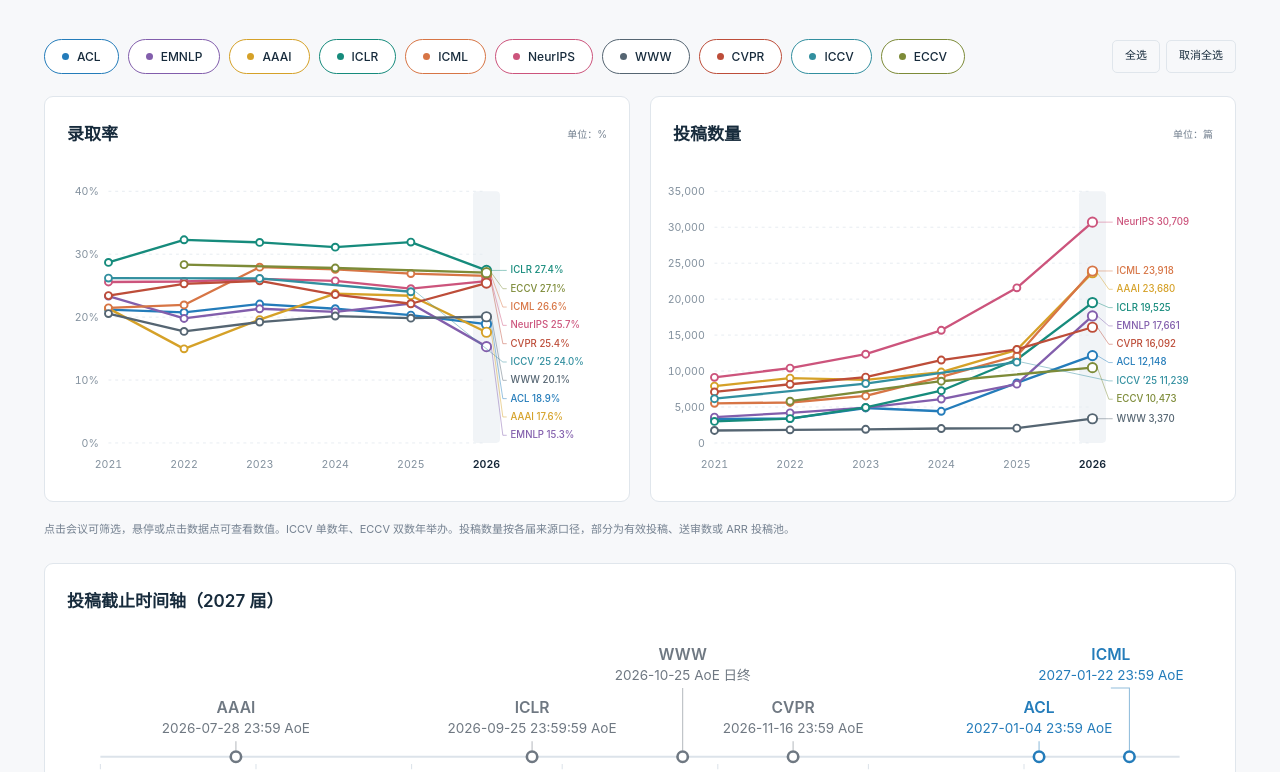
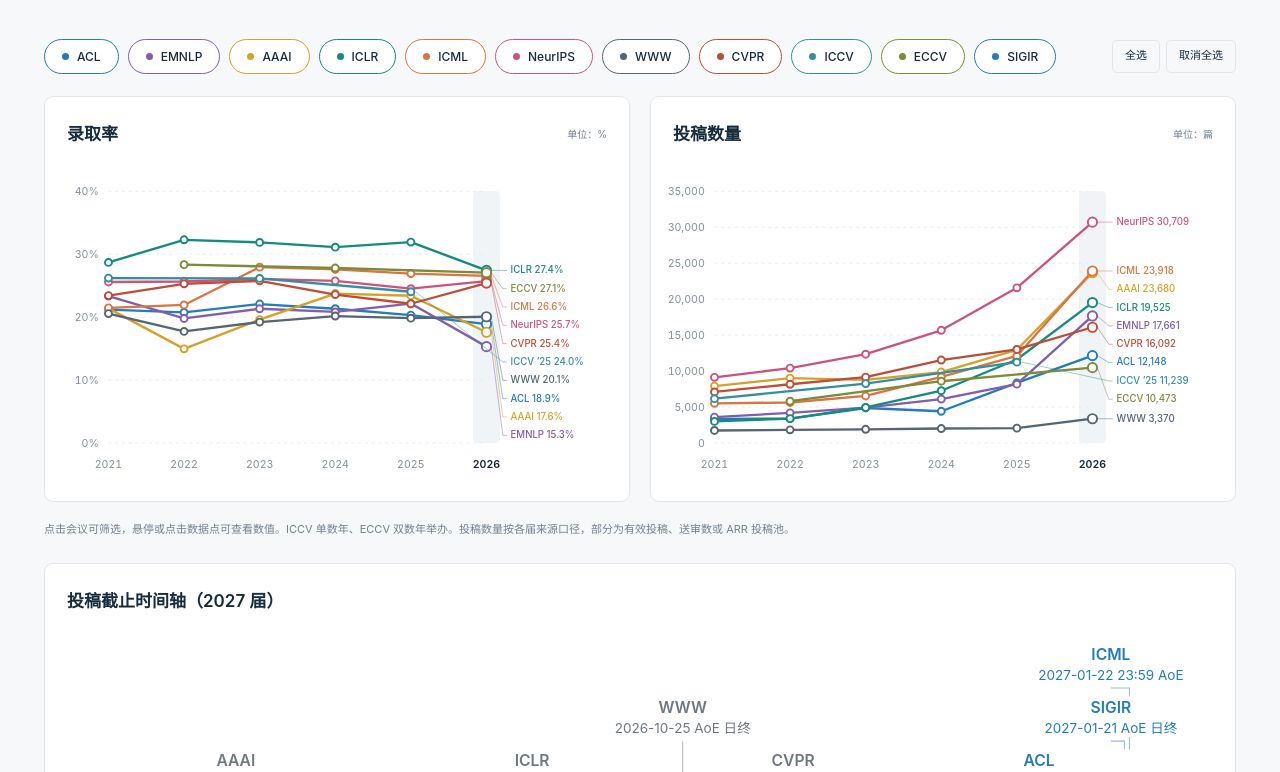
Before and after one commit to FANXIN-Gmail/conference, a plain HTML site: page index.html in a window 1280 px wide. Shown: the part 114-886 px from the top of the page. Drawn offline with Linux system fonts and the light colour scheme.

Commit message:
Add SIGIR 2027 full-paper deadline

```diff
--- a/app.js
+++ b/app.js
@@ -1,11 +1,11 @@
-import { renderDeadlineTimeline } from './timeline.mjs?v=timeline-20261118';
+import { renderDeadlineTimeline } from './timeline.mjs?v=sigir-20261119';
 
 const $ = (id) => document.getElementById(id);
 const number = (n) => n.toLocaleString('en-US');
 const rate = (row) => 100 * row.accepted / row.submissions;
 const percent = (row) => `${rate(row).toFixed(1)}%`;
 const escape = (s) => String(s).replace(/[&<>"']/g, c => ({'&':'&amp;','<':'&lt;','>':'&gt;','"':'&quot;',"'":'&#39;'}[c]));
-let dataset, deadlines, years, selected, focusYear;
+let dataset, deadlines, conferenceFilters, years, selected, focusYear;
 const tooltip = $('tooltip');
 
 function hideTooltip() { tooltip.hidden = true; }
@@ -37,7 +37,8 @@ function renderChart(id, metric) {
   }
   years.forEach(year => parts.push(`<text class="axis-label" x="${x(year)}" y="${H-13}" text-anchor="middle" ${year === focusYear ? 'style="fill:#142537;font-weight:600"' : ''}>${year}</text>`));
   const labels = [];
-  dataset.conferences.filter(c => selected.has(c.id)).forEach(c => {
+  const selectedSeries = dataset.conferences.filter(c => selected.has(c.id));
+  selectedSeries.forEach(c => {
     const rows = dataset.records.filter(r => r.conference === c.id).sort((a,b) => a.year-b.year);
     const points = rows.map(r => `${x(r.year)},${y(isRate ? rate(r) : r.submissions)}`).join(' ');
     parts.push(`<polyline points="${points}" fill="none" stroke="${c.color}" stroke-width="2.4" stroke-linecap="round" stroke-linejoin="round"/>`);
@@ -59,7 +60,10 @@ function renderChart(id, metric) {
     const label = `${l.c.id}${l.row.year < years.at(-1) ? ` ’${String(l.row.year).slice(-2)}` : ''}`;
     parts.push(`<path d="M ${l.actualX+5} ${l.actual} L ${W-right+17} ${l.labelY} L ${W-right+21} ${l.labelY}" fill="none" stroke="${l.c.color}" stroke-width=".8" opacity=".6"/><text class="series-label" x="${W-right+25}" y="${l.labelY+3}" fill="${l.c.color}">${label} ${isRate ? percent(l.row) : number(l.row.submissions)}</text>`);
   });
-  if (!selected.size) parts.push(`<text x="${W/2}" y="${H/2}" text-anchor="middle" font-size="13" fill="#697787">请选择至少一个会议</text>`);
+  if (!selectedSeries.length) {
+    const message = selected.size ? '所选会议暂无统计数据' : '请选择至少一个会议';
+    parts.push(`<text x="${W/2}" y="${H/2}" text-anchor="middle" font-size="13" fill="#697787">${message}</text>`);
+  }
   parts.push('</svg>');
   $(id).innerHTML=parts.join('');
   $(id).querySelectorAll('.chart-point').forEach(point=>{
@@ -75,7 +79,7 @@ function renderChart(id, metric) {
 }
 
 function renderFilters() {
-  $('filters').innerHTML=dataset.conferences.map(c=>`<button class="filter" type="button" style="--series:${c.color}" aria-pressed="${selected.has(c.id)}" data-id="${c.id}"><span class="dot"></span>${c.id}</button>`).join('');
+  $('filters').innerHTML=conferenceFilters.map(c=>`<button class="filter" type="button" style="--series:${c.color}" aria-pressed="${selected.has(c.id)}" data-id="${escape(c.id)}"><span class="dot"></span>${escape(c.id)}</button>`).join('');
   $('filters').querySelectorAll('button').forEach(button=>button.addEventListener('click',()=>{
     const id=button.dataset.id;
     selected.has(id)?selected.delete(id):selected.add(id);
@@ -87,14 +91,12 @@ function renderCharts(){hideTooltip();renderChart('rate-chart','rate');renderCha
 function renderDeadlines(){
   if(deadlines)renderDeadlineTimeline(deadlines,selected);
 }
-async function initDeadlines(){
+async function loadDeadlines(){
   try{
     const response=await fetch('./data/deadlines.json?v=2', { cache: 'no-cache' });
     if(!response.ok)throw new Error('无法读取截止日期');
     deadlines=await response.json();
     $('deadline-title').textContent = `投稿截止时间轴（${deadlines.edition} 届）`;
-    renderDeadlines();
-    setInterval(renderDeadlines,60000);
   }catch(error){$('deadline-timeline').innerHTML='<p class="deadline-empty">截止日期暂时无法载入，请稍后刷新。</p>';console.error(error);}
 }
 function selectYear(year){focusYear=year;renderCharts();}
@@ -118,17 +120,26 @@ function downloadCSV(){
 }
 async function init(){
   try{
-    const response=await fetch('./data/conferences.json', { cache: 'no-cache' });
+    const [response] = await Promise.all([
+      fetch('./data/conferences.json', { cache: 'no-cache' }),
+      loadDeadlines(),
+    ]);
     if(!response.ok)throw new Error('无法读取数据文件');
     dataset=await response.json();
     years=[...new Set(dataset.records.map(r=>r.year))].sort((a,b)=>a-b);
-    focusYear=years.at(-1);selected=new Set(dataset.conferences.map(c=>c.id));
+    focusYear=years.at(-1);
+    const statisticsIds = new Set(dataset.conferences.map(c => c.id));
+    const deadlineOnly = (deadlines?.records ?? [])
+      .filter(row => !statisticsIds.has(row.conference))
+      .map(row => ({ id: row.conference, color: '#247cba' }));
+    conferenceFilters = [...dataset.conferences, ...deadlineOnly];
+    selected = new Set(conferenceFilters.map(c => c.id));
     $('year-range').textContent=`${years[0]}–${years.at(-1)}`;
     $('updated').textContent=`核验于 ${dataset.updatedAt.replaceAll('-','.')}`;
     $('table-conference').insertAdjacentHTML('beforeend',dataset.conferences.map(c=>`<option value="${c.id}">${c.id}</option>`).join(''));
     $('table-year').insertAdjacentHTML('beforeend',years.slice().reverse().map(y=>`<option value="${y}">${y}</option>`).join(''));
     $('table-conference').addEventListener('change',renderTable);$('table-year').addEventListener('change',renderTable);
-    $('select-all').addEventListener('click',()=>{selected=new Set(dataset.conferences.map(c=>c.id));renderFilters();renderCharts();});
+    $('select-all').addEventListener('click',()=>{selected=new Set(conferenceFilters.map(c=>c.id));renderFilters();renderCharts();});
     $('clear-all').addEventListener('click',()=>{selected.clear();renderFilters();renderCharts();});
     $('download-csv').addEventListener('click',downloadCSV);
     document.addEventListener('keydown',event=>{if(event.key==='Escape')hideTooltip();});
@@ -136,7 +147,7 @@ async function init(){
     window.addEventListener('resize',()=>requestAnimationFrame(renderCharts));
     renderFilters();renderCharts();renderTable();
     $('loading').hidden=true;$('dashboard').hidden=false;
-    await initDeadlines();
+    if (deadlines) setInterval(renderDeadlines, 60000);
   }catch(error){$('loading').innerHTML='数据暂时无法载入。请刷新页面，或前往 <a href="https://github.com/FANXIN-Gmail/conference/tree/main/data">GitHub 查看原始数据 ↗</a>。';console.error(error);}
 }
 init();
--- a/data/deadlines.json
+++ b/data/deadlines.json
@@ -1,7 +1,7 @@
 {
   "schemaVersion": 2,
   "edition": 2027,
-  "updatedAt": "2026-11-18",
+  "updatedAt": "2026-11-19",
   "records": [
     {
       "conference": "AAAI",
@@ -39,6 +39,13 @@
       "source": "https://2027.aclweb.org/calls/main/"
     },
     {
+      "conference": "SIGIR",
+      "date": "2027-01-21",
+      "deadlineAt": "2027-01-22T00:00:00-12:00",
+      "timeLabel": "AoE 日终",
+      "source": "https://sigir2027.org/pages/submit-full.html"
+    },
+    {
       "conference": "ICML",
       "date": "2027-01-22",
       "deadlineAt": "2027-01-22T23:59:00-12:00",
--- a/index.html
+++ b/index.html
@@ -6,8 +6,8 @@
 <meta name="description" content="AI 顶会录取率、投稿数量与最新投稿截止日期时间轴。">
 <title>conference</title>
 <link rel="icon" href="./favicon.svg" type="image/svg+xml">
-<link rel="stylesheet" href="./styles.css?v=timeline-20261118">
-<script src="./app.js?v=timeline-20261118" type="module"></script>
+<link rel="stylesheet" href="./styles.css?v=sigir-20261119">
+<script src="./app.js?v=sigir-20261119" type="module"></script>
 </head>
 <body>
 <main class="wrap">
--- a/scripts/validate-data.mjs
+++ b/scripts/validate-data.mjs
@@ -56,7 +56,7 @@ assert.match(deadlines.updatedAt, /^\d{4}-\d{2}-\d{2}$/);
 const deadlineIds = new Set();
 for (const row of deadlines.records) {
   const key = `${row.conference} ${deadlines.edition}`;
-  assert(ids.has(row.conference), key);
+  assert.match(row.conference, /^[A-Za-z][A-Za-z0-9-]*$/, key);
   assert(!deadlineIds.has(row.conference), `Duplicate deadline for ${key}`);
   deadlineIds.add(row.conference);
   assert.equal(new URL(row.source).protocol, 'https:', key);
--- a/timeline.mjs
+++ b/timeline.mjs
@@ -41,19 +41,21 @@ export function renderDeadlineTimeline(data, selected, now = Date.now()) {
     parts.push(`<line x1="${position}" x2="${position}" y1="${axisY + 7}" y2="${axisY + 12}" stroke="#dce3ea"/>
       <text class="axis-label" x="${position}" y="${axisY + 29}" text-anchor="middle">${label}</text>`);
   }
+  const links = [];
   for (const {record, actualX, labelX, lane} of points) {
     const state = Date.parse(record.deadlineAt) <= now ? 'closed' : 'upcoming';
     const color = COLORS[state];
     const labelY = axisY - 42 - lane * laneHeight;
     const deadline = escape(`${record.date} ${record.timeLabel}`);
-    parts.push(`<a class="deadline-link ${state}" href="${escape(record.source)}" target="_blank" rel="noopener noreferrer"
+    parts.push(`<path d="M ${actualX} ${axisY - 5} V ${labelY + 27} H ${labelX}" fill="none" stroke="${color}" opacity=".5"/>`);
+    links.push(`<a class="deadline-link ${state}" href="${escape(record.source)}" target="_blank" rel="noopener noreferrer"
         aria-label="${escape(record.conference)} ${data.edition}，${deadline}">
-      <path d="M ${actualX} ${axisY - 6} V ${labelY + 27} H ${labelX}" fill="none" stroke="${color}" opacity=".5"/>
-      <circle cx="${actualX}" cy="${axisY}" r="5" fill="white" stroke="${color}" stroke-width="2.5"/>
+      <rect x="${labelX - labelHalfWidth}" y="${labelY - 16}" width="${2 * labelHalfWidth}" height="39" fill="white"/>
+      <line class="deadline-marker" x1="${actualX}" x2="${actualX}" y1="${axisY - 5}" y2="${axisY + 5}" stroke="${color}" stroke-width="2" stroke-linecap="round"/>
       <text x="${labelX}" y="${labelY}" text-anchor="middle" fill="${color}" font-size="15" font-weight="600">${escape(record.conference)}</text>
       <text x="${labelX}" y="${labelY + 19}" text-anchor="middle" fill="${color}" font-size="13">${deadline}</text>
     </a>`);
   }
-  parts.push('</svg>');
+  parts.push(...links, '</svg>');
   container.innerHTML = parts.join('');
 }
```
Also changed, not shown: styles.css.
